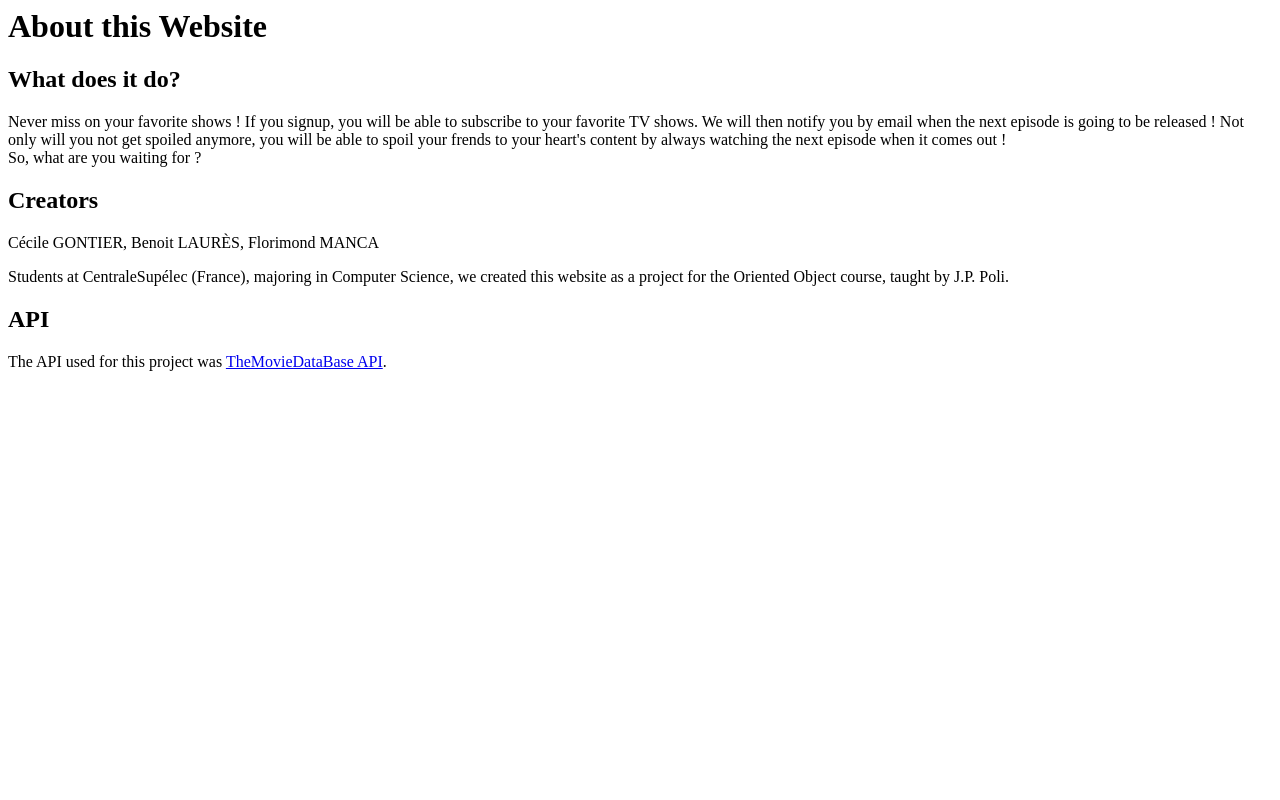
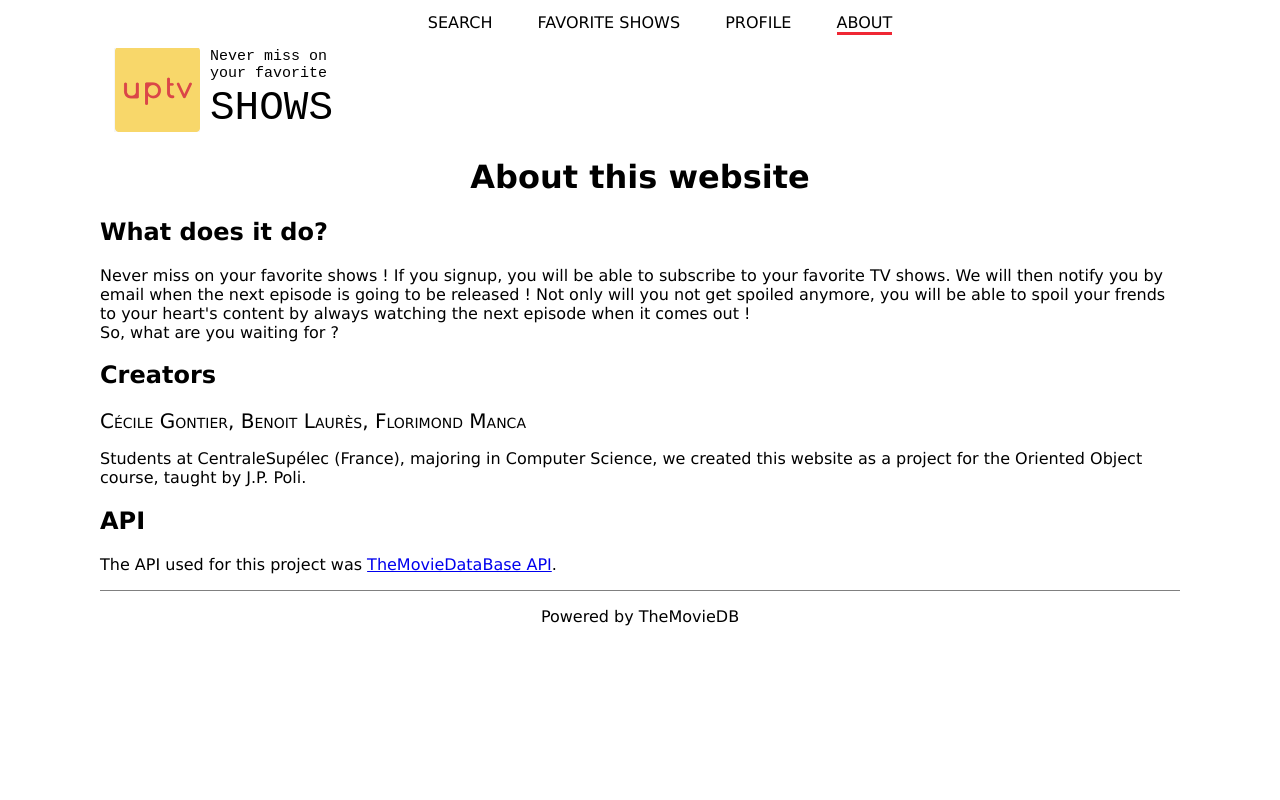
Before and after one commit to florimondmanca/tvseries, a Django app: page /about/ in a window 1280 px wide. Run offline with Django 3.2, Linux system fonts and the light colour scheme.

Commit message:
feat: added link to about page and added footer

```diff
--- /dev/null
+++ b/series/static/series/about.css
@@ -0,0 +1,4 @@
+.title {
+	font-variant: small-caps;
+	font-size: 20px;
+}
--- a/series/templates/series/about.html
+++ b/series/templates/series/about.html
@@ -1,4 +1,15 @@
-<h1>About this Website</h1>
+{% extends 'series/base.html' %}
+{% load static %}
+
+{% block stylesheets %}
+    {{ block.super }}
+    <link rel="stylesheet" type="text/css"
+          href="{% static 'series/about.css' %}">
+{% endblock %}
+
+{% block content %}
+
+<h1>About this website</h1>
 
 <h2>What does it do?</h2>
 <p>
@@ -9,10 +20,12 @@
 </p>
 <h2>Creators</h2>
 
-<span class="title">Cécile GONTIER, Benoit LAURÈS, Florimond MANCA</span>
+<span class="title">Cécile Gontier, Benoit Laurès, Florimond Manca</span>
 <p>
     Students at CentraleSupélec (France), majoring in Computer Science, we created this website as a project for the Oriented Object course, taught by J.P. Poli.
 </p>
 
 <h2>API</h2>
 The API used for this project was <a href="https://developers.themoviedb.org/3/getting-started/introduction">TheMovieDataBase API</a>.
+
+{% endblock %}
--- a/series/views.py
+++ b/series/views.py
@@ -2,7 +2,7 @@
 from typing import Union, Optional
 
 from django.urls import reverse
-from django.views.generic import FormView, View
+from django.views.generic import FormView, View, TemplateView
 from series.forms import SearchSeriesForm
 from tmdb.shortcuts import search_shows, retrieve_show
 from django.shortcuts import render
@@ -104,13 +104,9 @@ class APISubscribe(View):
         show.followers.remove(request.user)
         return HttpResponse(200)
 
-class About(View):
+class About(TemplateView):
     """View for the About page
 
     """
 
-    def get(self, request):
-        return render(
-            template_name='series/about.html',
-            request=request
-        )
+    template_name = 'series/about.html'
--- a/static/base.css
+++ b/static/base.css
@@ -4,6 +4,7 @@ body, html {
 	margin-left: 50px;
 	margin-right: 50px;
 	font-family: Verdana, Geneva, sans-serif;
+	position: relative;
 }
 
 header {
@@ -63,3 +64,13 @@ li.tab > a:hover {
 	horiz-align: center;
 	line-height: 0.75em;
 }
+
+footer {
+    right: 0;
+	bottom: 0;
+  	left: 0;
+  	padding: 1rem;
+	margin-top: 1rem;
+    border-top: gray 1px solid;
+    text-align: center;
+}
--- a/templates/base.html
+++ b/templates/base.html
@@ -17,17 +17,28 @@
 <nav>
     <ul class="navbar">
         <li class="tab">
-            <a href="{% url 'search_series' %}" id="active">Search</a>
+            <a href="{% url 'search_series' %}"
+                    {% if 'search' in request.path %}
+                        id="active"
+                    {% endif %}>Search</a>
         </li>
         <li class="tab">
-            <a href="{% url 'followed_series' %}">Favorite shows</a>
+            <a href="{% url 'followed_series' %}"
+            {% if 'followed' in request.path %}
+                        id="active"
+                    {% endif %}>Favorite shows</a>
         </li>
         <li class="tab">
-            <a href="{% url 'profile' %}">Profile</a>
+            <a href="{% url 'profile' %}"
+             {% if 'profile' in request.path %}
+                        id="active"
+                    {% endif %}>Profile</a>
         </li>
         <li class="tab">
-            <!--TODO link to about page-->
-            <a href="{% url 'search_series' %}">About</a>
+            <a href="{% url 'about' %}"
+            {% if 'about' in request.path %}
+                        id="active"
+                    {% endif %}>About</a>
         </li>
     </ul>
 </nav>
@@ -47,6 +58,10 @@
     {% block content %}{% endblock %}
 </main>
 
+<footer>
+Powered by TheMovieDB
+</footer>
+
 {% block scripts %}{% endblock %}
 </body>
 </html>
```
